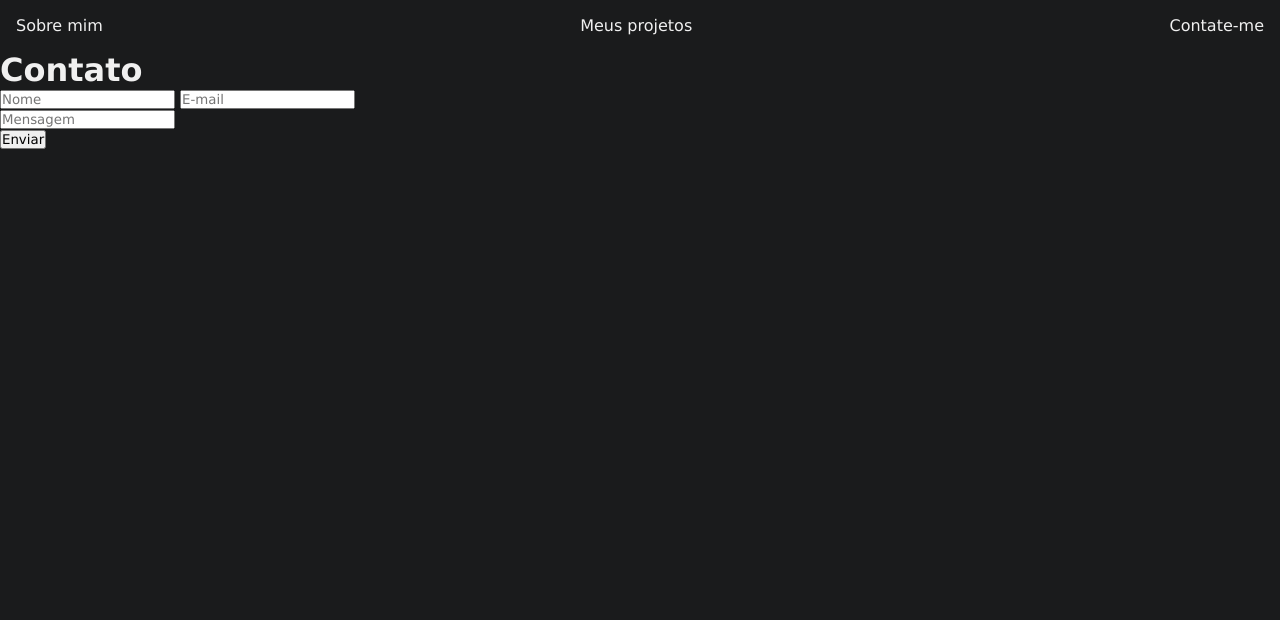
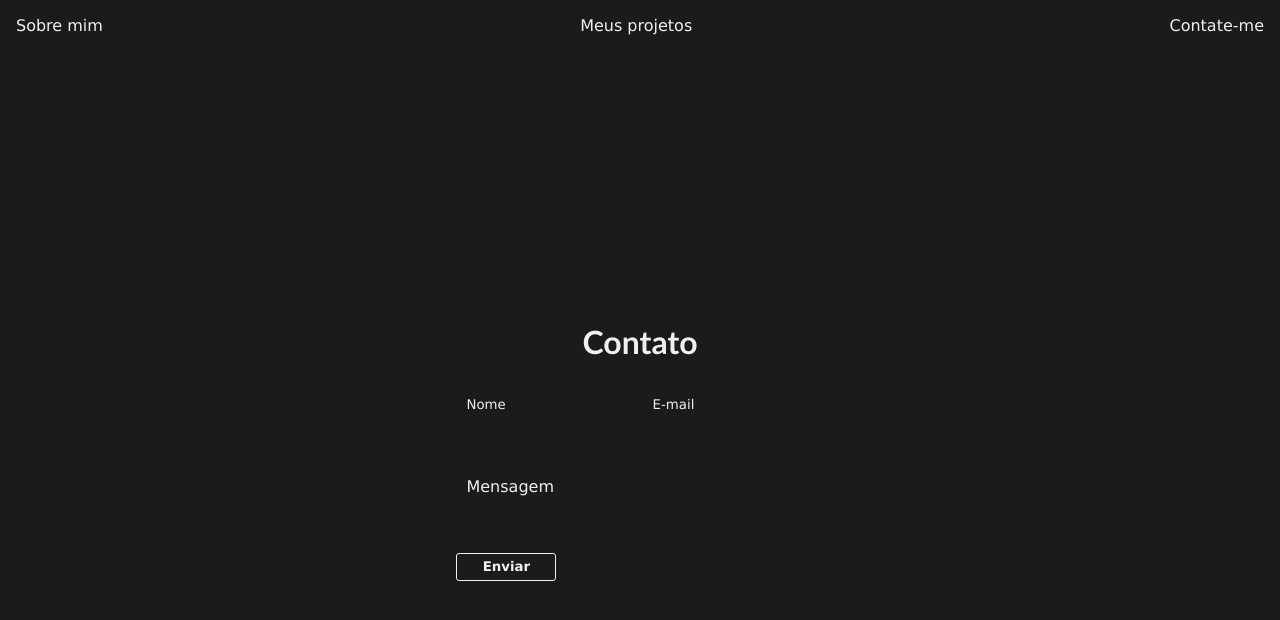
Before and after one commit to tiagoasrodrigues/portfolio-sveltekit, a SvelteKit app: page /contact in a window 1280 px wide. Shown: the top 620 px of the page. Built offline with nearby package versions, Linux system fonts and the light colour scheme.

Commit message:
:art: Customize contact route

```diff
--- a/src/routes/contact/+page.svelte
+++ b/src/routes/contact/+page.svelte
@@ -1,4 +1,4 @@
-<title>Contact</title>
+<title>Contate-me</title>
 
 <script lang="ts">
 
@@ -8,16 +8,75 @@
   <h1>Contato</h1>
 
   <form>
-    <input name="name" type="text" placeholder="Nome">
+    <input name="name" type="text" placeholder="Nome" autocapitalize="words">
     <input name="email" type="email" placeholder="E-mail">
     <br>
-    <input name="message" type="text" placeholder="Mensagem">
+    <input class="message-input" name="message" type="text" placeholder="Mensagem" autocapitalize="words"
+      maxlength="150">
     <br>
     <button>Enviar</button>
   </form>
 </div>
 
+<style>
+  div {
+    display: flex;
+    flex-direction: column;
+    height: auto;
+    width: 100vw;
+    height: 100vh;
+    align-items: center;
+    justify-content: center;
+  }
 
-<style>
+  h1 {
+    font-family: 'Trebuchet MS', 'Lucida Sans Unicode', 'Lucida Grande', 'Lucida Sans', Arial, sans-serif;
+  }
 
+  form {
+    padding-top: 28px;
+  }
+
+  /* mexer na scrollbar
+  e alinha a div ao meio */
+
+  form input {
+    background-color: var(--dark-blue-900);
+    color: var(--white);
+    height: 32px;
+    padding-left: 10px;
+    margin-bottom: 16px;
+    border: 1px solid var(--blue-600);
+    border-radius: 3px;
+  }
+
+  .message-input {
+    height: 100px;
+    width: 100%;
+    font-size: 16px;
+  }
+
+  ::placeholder {
+    color: var(--white);
+  }
+
+  input:focus-visible {
+    outline: 1px solid var(--blue-400);
+  }
+
+  button {
+    height: 28px;
+    width: 100px;
+    font-weight: bold;
+    background-color: var(--blue-600);
+    color: var(--white);
+    border: 1px solid var(--white);
+    border-radius: 3px;
+    transition: 0.3s;
+  }
+
+  button:hover {
+    background-color: var(--blue-400);
+    color: var(--background);
+  }
 </style>
```
